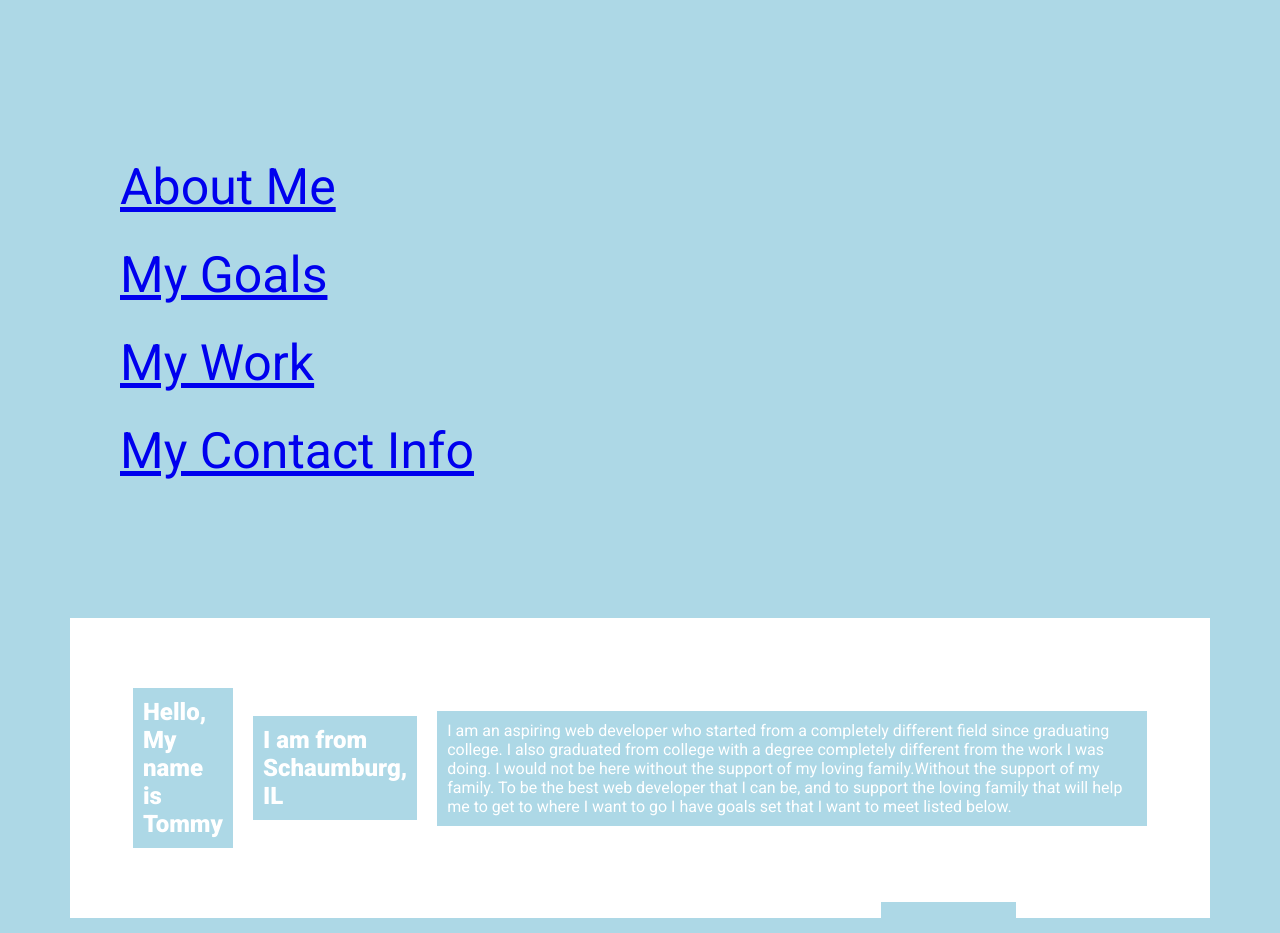
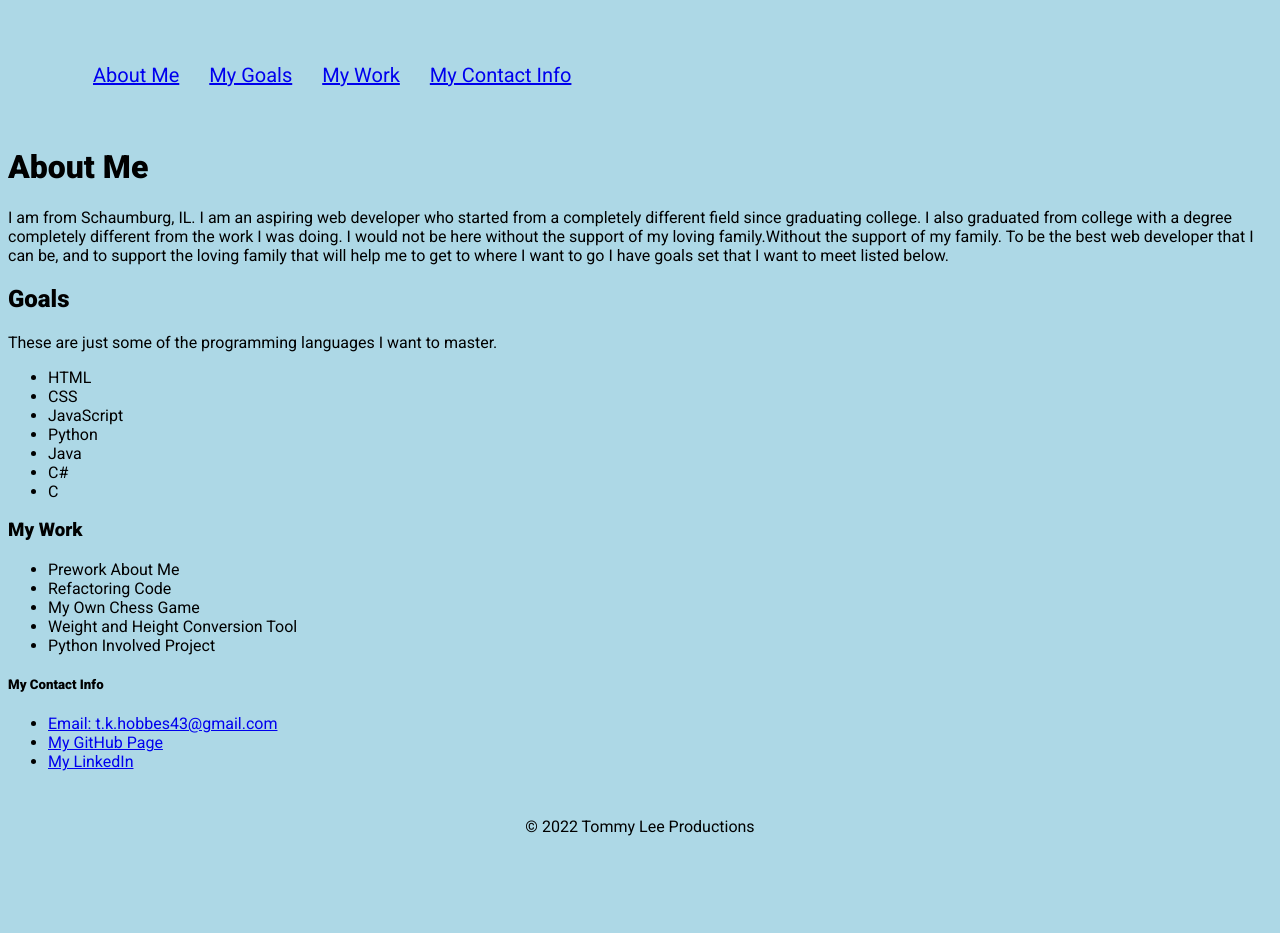
Before and after one commit to tkhobbes43/my-portfolio, a plain HTML site: page index.html in a window 1280 px wide. Shown: the top 933 px of the page. After the commit the page ends 874 px from the top, so only its background shows below. Drawn offline with Linux system fonts and the light colour scheme.

Commit message:
redid the html and css

```diff
--- a/assets/style.css
+++ b/assets/style.css
@@ -8,34 +8,32 @@
     box-sizing: border-box;
     background-color: var(--tertiary);
     font-family: 'Roboto', sans-serif;
-    margin: 10;
-    padding: 10;
 }
 
 header {
-    color: black;
-    font-family: 'Roboto', sans-serif;
-    background-color: lightblue;
-    font-size: 50px;
+    padding: 20px;
+    text-align: center;
+    display: inline-block;
+}
 
+header nav {
+    padding-top: 15px;
+    margin-right: 20px;
+    float: right;
+    font-size: 20px;
 }
 
 header nav ul {
     list-style-type: none;
-    display: inline;
 }
 
-.steak {
-    display: flex;
-    align-items: center;
-    justify-content: center;
-    height: 200px;
-    border-style: solid;
-    margin-bottom: 20px;
-    padding: 50px;
-    height: 300px;
-    font-family: 'Roboto', sans-serif;
-    background-color: var(--light);
-    color: var(--light)
+header nav ul li {
+    display: inline-block;
+    margin-left: 25px;
+}
 
+footer {
+    padding: 30px;
+    clear: both;
+    text-align: center;
 }
--- a/index.html
+++ b/index.html
@@ -13,29 +13,20 @@
 
 <body>
    <header>
-      <nav class="parent">
+      <nav>
          <ul>
-            <li>
-               <a href="#steak"> About Me</a>
-            </li>
-            <li>
-               <a href="#steak">My Goals</a>
-            </li>
-            <li>
-               <a href="#steak">My Work</a>
-            </li>
-            <li>
-               <a href="#steak">My Contact Info</a>
-            </li>
+            <li><a href="#">About Me</a></li>
+            <li><a href="#">My Goals</a></li>
+            <li><a href="#">My Work</a></li>
+            <li><a href="#">My Contact Info</a></li>
          </ul>
       </nav>
    </header>
 
    <main>
-      <section id="steak" class="steak">
-      <h1>Hello, My name is Tommy</h1>
-               <h2>I am from Schaumburg, IL</h2>
-         <p>I am an aspiring web developer who started from a completely different field since graduating college. I
+      <div>
+      <h1>About Me</h1>
+         <p>I am from Schaumburg, IL.  I am an aspiring web developer who started from a completely different field since graduating college. I
             also
             graduated from college with a degree completely different from the work I was doing. I would not be here
             without the support of my loving family.Without the support of my family. To be the best web developer that
@@ -43,10 +34,10 @@
             can be, and to support the loving family that will help me to get to where I want to go I have goals set
             that I
             want to meet listed below.</p>
-      </section>
+      </div>
 
-      <section id="steak" class="steak">
-         <h3>Goals</h3>
+      <div>
+         <h2>Goals</h2>
          <p>These are just some of the programming languages I want to master.</p>
          <ul>
             <li>HTML</li>
@@ -56,37 +47,25 @@
             <li>Java</li>
             <li>C#</li>
             <li>C</li>
+      </div>
+      <div>
+         <h3>My Work</h3>
+         <ul>
+            <li>Prework About Me</li>
+            <li>Refactoring Code</li>
+            <li>My Own Chess Game</li>
+            <li>Weight and Height Conversion Tool</li>
+            <li>Python Involved Project</li>
          </ul>
-      </section>
-
-      <section id="steak" class="steak">
-      <h4>My Work</h4>
-         <section>
-            <div>Refactoring Code</div>
-         </section>
-         <section>
-            <div>My Own Chess Game</div>
-         </section>
-         <section>
-            <div>Weight and Height Conversion Tool</div>
-         <section>
-            <div>Python Involved Project</div>
-         </section>
-         <section>
-            <div>Swift Involved Project</div>
-         </section>
-      </section>
-
+      </div>
+      <div>
       <h5>My Contact Info</h5>
-      <section id="steak" class="steak">
          <ul>
             <li> <a href="mailto: t.k.hobbes43@gmail.com"> Email: t.k.hobbes43@gmail.com<a></li>
-            <li> <a href="https://github.com/tkhobbes43" target="_blank" rel="noreferrer noopener">My GitHub Page</a>
-            </li>
-            <li> <a href="https://www.linkedin.com/in/thomas-lee-29a033b2/" target="_blank" rel="noreferrer noopener">My
-                  LinkedIn</a></li>
+            <li> <a href="https://github.com/tkhobbes43" target="_blank" rel="noreferrer noopener">My GitHub Page</a></li>
+            <li> <a href="https://www.linkedin.com/in/thomas-lee-29a033b2/" target="_blank" rel="noreferrer noopener">My LinkedIn</a></li>
          </ul>
-      </section>
+      </div>
    </main>
 
    <footer>
```
